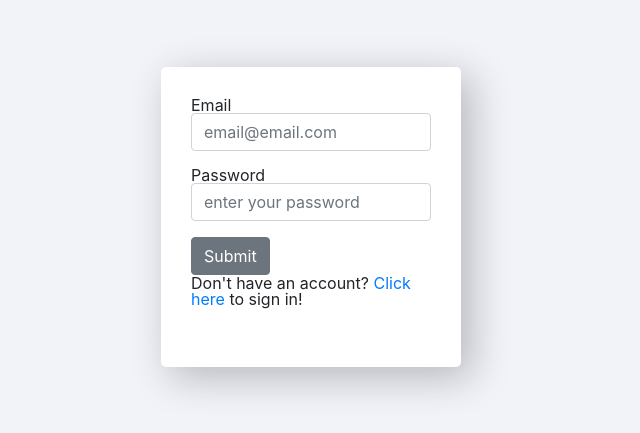
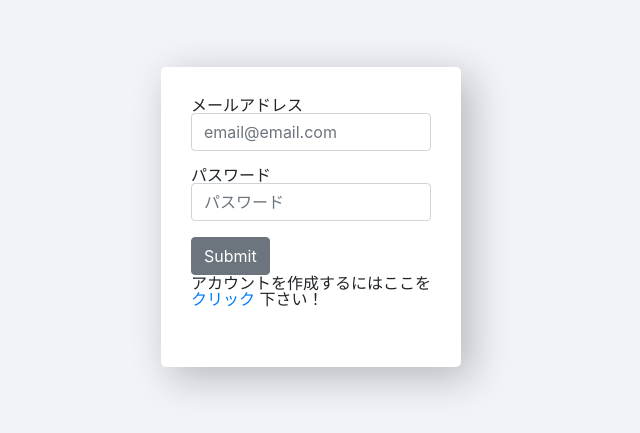
Before and after one commit to JustinTheeDude/dentist-app, a React (Create React App) app: page / in a window 1280 px wide. Shown: the part 183-616 px from the top of the page, without its empty margins (329-969 px from the left). Built offline with nearby package versions, Linux system fonts and the light colour scheme; no server answers.

Commit message:
login/signup validation errors added

```diff
--- a/src/Components/Context/AppProvider.js
+++ b/src/Components/Context/AppProvider.js
@@ -1,5 +1,5 @@
 import React, { Component } from "react";
-import firebase from 'firebase';
+
 
 export const MyContext = React.createContext();
 
@@ -7,15 +7,13 @@ class AppProvider extends Component {
     state = {
         chosenCard: "",
         lastCardId: "",
-        authenticatedUser: firebase.auth().currentUser || null,
     };
 
     render() {
-        const { authenticatedUser } = this.state
+
         return (
             <MyContext.Provider
                 value={{
-                    authenticatedUser,
                     state: this.state,
                     updateCard: cardId => {
                         this.setState({chosenCard: cardId, lastCardId: cardId});
--- a/src/Components/Layout.js
+++ b/src/Components/Layout.js
@@ -1,7 +1,6 @@
 import React from "react";
 import NavBar from "./NavBar";
 import NotificationBar from "./NotificationBar";
-import firebase from 'firebase';
 const Layout = ({children}) => {
     return (
         <>
--- a/src/Components/Login.js
+++ b/src/Components/Login.js
@@ -7,12 +7,13 @@ class Login extends Component {
     state = {
         email: "",
         password: "",
-        errors: []
+        error: []
     };
 
     signIn = e => {
         e.preventDefault()
-        const { email, password} = this.state
+
+        const { email, password, errors } = this.state
         let userId;
         firebase
             .auth()
@@ -23,10 +24,11 @@ class Login extends Component {
                   this.props.history.push('/cards')
                 }
             })
-            .catch( err  => {
-                console.log("this is the login catch error: ", err);
+            .catch( error  => {
+                console.log("this is the login catch error: ", errors);
+                this.setState({ error })
+
             });
-
     };
 
     handleChange = e => {
@@ -36,10 +38,12 @@ class Login extends Component {
     };
 
     render() {
+        const { error } = this.state
+
         return (
             <Form className="login" onSubmit={this.signIn}>
                 <FormGroup>
-                    <Label for="Email">Email</Label>
+                    <Label for="Email">メールアドレス</Label>
                     <Input
                         type="email"
                         name="email"
@@ -48,21 +52,33 @@ class Login extends Component {
                         onChange={this.handleChange}
                         value={this.state.email}
                     />
+                    {
+                        error.code === "auth/user-not-found" ?
+                        <p style={{color: 'firebrick', fontSize: '15px' }}>メールアドレスが 間 違って います</p>
+                        :
+                        null
+                    }
                 </FormGroup>
                 <FormGroup>
-                    <Label for="Password">Password</Label>
+                    <Label for="Password">パスワード</Label>
                     <Input
                         type="password"
                         name="password"
                         id="password"
-                        placeholder="enter your password"
+                        placeholder="パスワード"
                         onChange={this.handleChange}
                         value={this.state.password}
                     />
+                    {
+                        error.code === "auth/wrong-password" ?
+                        <p style={{color: 'firebrick', fontSize: '15px' }}>パスワードが 間 違って います</p>
+                        :
+                        null
+                    }
                 </FormGroup>
                 <Button>Submit</Button>
                 <p>
-                 Don't have an account? <Link to="/signup">Click here</Link> to sign in!
+                    アカウントを作成するにはここを<Link to="/signup">クリック</Link> 下さい！
                 </p>
             </Form>
 
--- a/src/Components/UserSignUp.js
+++ b/src/Components/UserSignUp.js
@@ -1,7 +1,7 @@
 import React, { Component } from 'react';
 import { Form, FormGroup, Label, Input, Button } from 'reactstrap';
 import firebase from './firebase';
-import { withRouter, Link, Redirect } from 'react-router-dom'
+import { withRouter, Link } from 'react-router-dom'
 
 
  class UserSignUp extends Component {
@@ -11,18 +11,27 @@ import { withRouter, Link, Redirect } from 'react-router-dom'
     email: "",
     password: "",
     confirmPassword: "",
-    errors: [],
+    nameError: [],
+    confirmPwError: [],
+    firebaseErr : [],
   }
 
   signUp = e => {
    e.preventDefault();
   let { email, password, confirmPassword, displayName } = this.state
-    if ( password === confirmPassword) {
+
+    if (!displayName ) {
+        this.setState({ nameError: ["must have user name"] })
+    }
+    else if (password !== confirmPassword) {
+      this.setState({ confirmPwError:  ["passwords don't match"] })
+    }
+    else {
       firebase
       .auth().createUserWithEmailAndPassword(email, password)
       .then( user => {
         user = firebase.auth().currentUser
-          console.log("This is the user: ", user.email)
+        // console.log("This is the user: ", user.email)
 
         if(user) {
           user.updateProfile({
@@ -32,20 +41,45 @@ import { withRouter, Link, Redirect } from 'react-router-dom'
           this.props.history.push('/cards')
         }
         // console.log("this is the user object after name input: ", user)
-
-        })
-        .catch((err) => {
-          this.state.errors.push(err.message)
-          console.log(err.message)
-        });
-      }
-
         this.setState({
           displayName: "",
           email: "",
           password: "",
           confirmPassword: "",
         })
+      })
+      .catch((firebaseErr) => {
+        this.setState({ firebaseErr })
+      });
+    }
+    // if ( password === confirmPassword) {
+    //   firebase
+    //     .auth().createUserWithEmailAndPassword(email, password)
+    //     .then( user => {
+    //       user = firebase.auth().currentUser
+    //       // console.log("This is the user: ", user.email)
+
+    //       if(user) {
+    //         user.updateProfile({
+    //           displayName
+    //         })
+    //         console.log("users name: ", displayName)
+    //         this.props.history.push('/cards')
+    //       }
+    //       // console.log("this is the user object after name input: ", user)
+
+    //     })
+    //     .catch((error) => {
+    //       this.setState({ error })
+    //     });
+    //   }
+
+        // this.setState({
+        //   displayName: "",
+        //   email: "",
+        //   password: "",
+        //   confirmPassword: "",
+        // })
 
   }
 
@@ -65,9 +99,12 @@ import { withRouter, Link, Redirect } from 'react-router-dom'
       email,
       password,
       confirmPassword,
-      // errors
+      nameError,
+      confirmPwError,
+      firebaseErr,
     } = this.state;
-
+    console.log(nameError)
+    console.log(firebaseErr)
     return (
       <Form className="login" onSubmit={this.signUp} >
         <FormGroup>
@@ -80,6 +117,12 @@ import { withRouter, Link, Redirect } from 'react-router-dom'
               onChange={this.handleChange}
               value={displayName}
           />
+          {
+            nameError ?
+            <p style={{color: 'firebrick', fontSize: '15px' }}>{nameError}</p>
+            :
+            null
+          }
       </FormGroup>
       <FormGroup>
           <Label for="Email">Email/メール</Label>
@@ -91,7 +134,12 @@ import { withRouter, Link, Redirect } from 'react-router-dom'
               onChange={this.handleChange}
               value={email}
           />
-          {/* <FormText>{errors[0]}</FormText> */}
+          {
+            firebaseErr.code === "auth/invalid-email" || firebaseErr.code ===  "auth/email-already-in-use" ?
+            <p style={{color: 'firebrick', fontSize: '15px' }}>メールアドレスが 間 違って います</p>
+            :
+            null
+          }
       </FormGroup>
       <FormGroup>
           <Label for="Password">Password</Label>
@@ -103,6 +151,12 @@ import { withRouter, Link, Redirect } from 'react-router-dom'
               onChange={this.handleChange}
               value={password}
           />
+          {
+            firebaseErr.code === "auth/weak-password" ?
+            <p style={{color: 'firebrick', fontSize: '15px' }}>パスワードが 間 違って います</p>
+            :
+            null
+          }
       </FormGroup>
       <FormGroup>
           <Label for="confirmPassword">Confirm Password</Label>
@@ -114,7 +168,12 @@ import { withRouter, Link, Redirect } from 'react-router-dom'
               onChange={this.handleChange}
               value={confirmPassword}
           />
-          {/* <FormText>{errors[1]}</FormText> */}
+          {
+            confirmPwError ?
+            <p style={{color: 'firebrick', fontSize: '15px' }}>{confirmPwError}</p>
+            :
+            null
+          }
       </FormGroup>
       <Button >Submit</Button>
       {/* margin property */}
--- a/src/PrivateRoute.js
+++ b/src/PrivateRoute.js
@@ -1,6 +1,5 @@
 import React from 'react';
 import { Route, Redirect } from 'react-router-dom';
-import { Consumer } from './Components/Context/AppProvider';
 import firebase from 'firebase';
 
 
```
Lines whose indentation alone changed are shown as unchanged.
